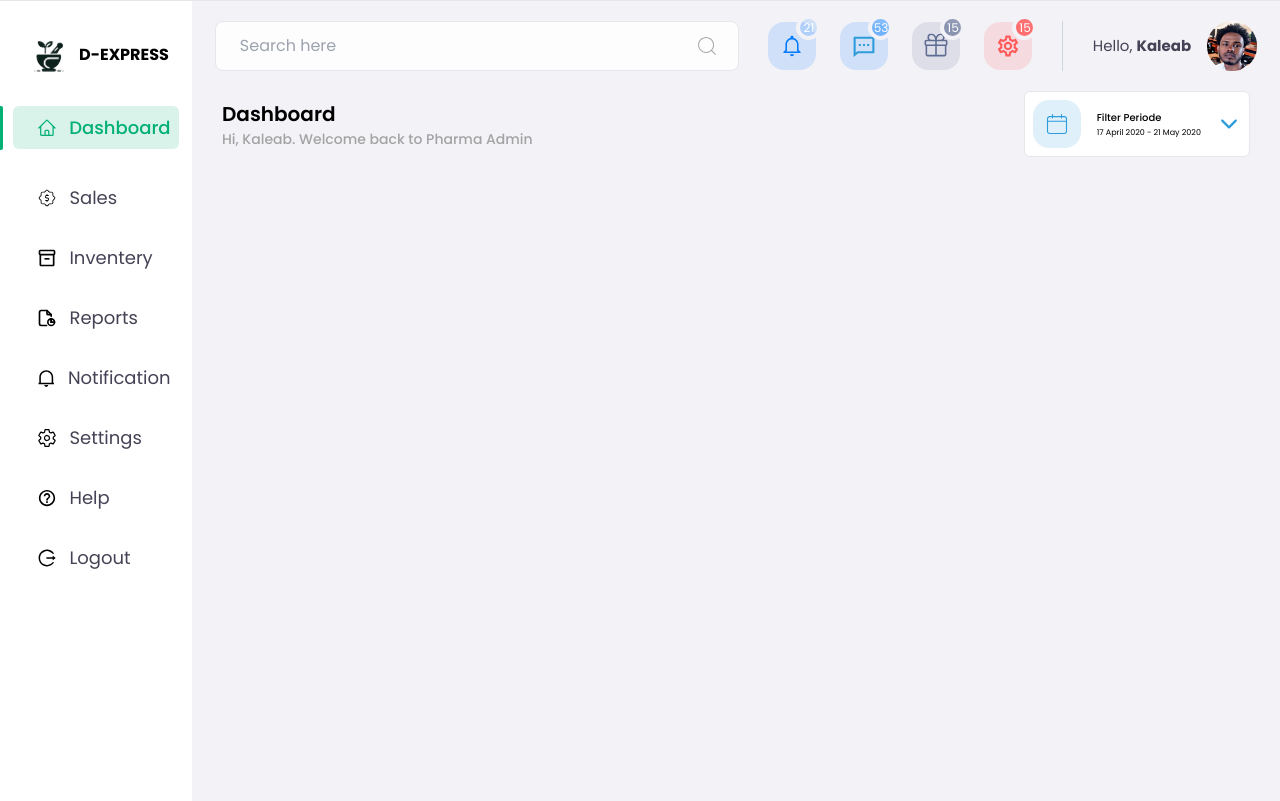
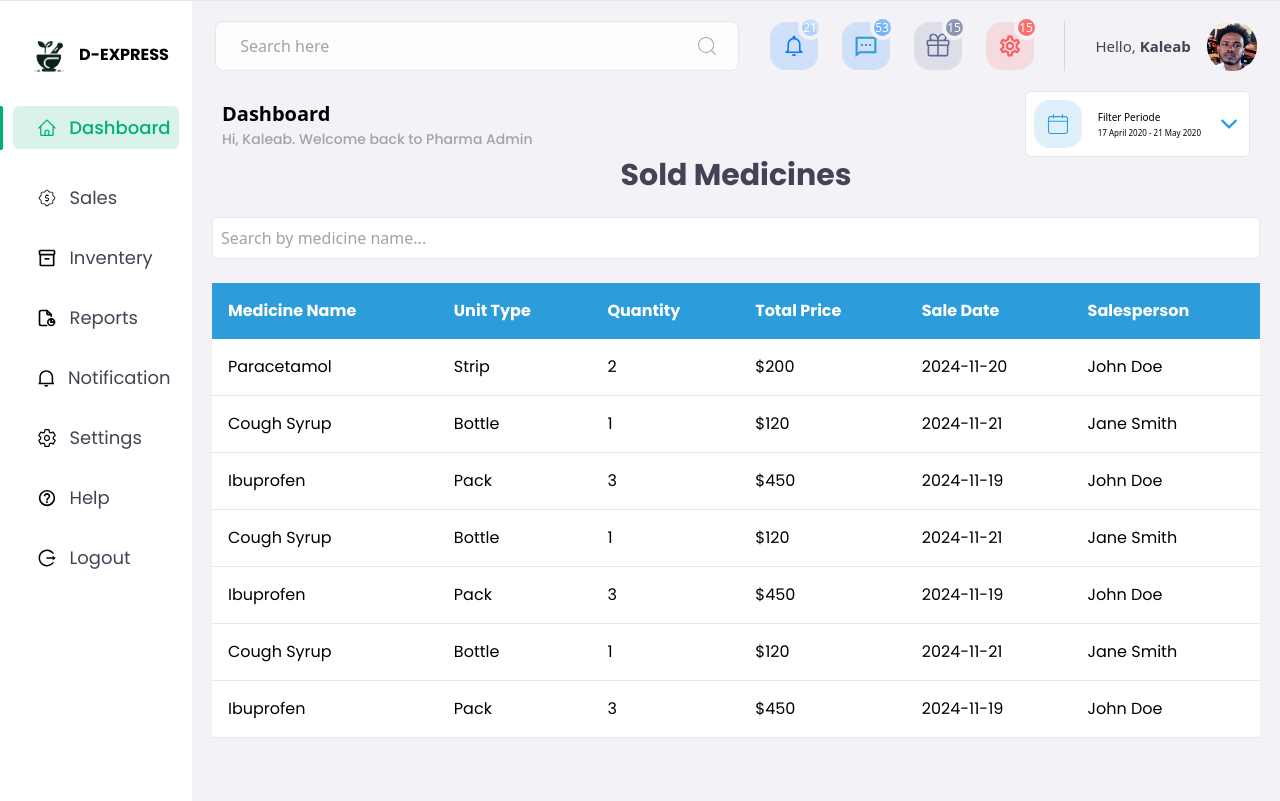
Before and after one commit to kalolani/PharmaTrack, a React (Vite) app in the folder FrontEnd/: page /dashboard/saleHistory in a window 1280 px wide. Built offline with nearby package versions, Linux system fonts and the light colour scheme.

Commit message:
added the sales history page

```diff
--- a/FrontEnd/src/components/SaleHistory.jsx
+++ b/FrontEnd/src/components/SaleHistory.jsx
@@ -1,13 +1,153 @@
+import { useState } from "react";
 import AdminNavBar from "./AdminNavBar";
 import DashboardWelcome from "./DashboardWelcome";
 
-function SaleHistory() {
+function SoldMedicines() {
+  // Demo data for sold medicines
+  const demoSoldMedicines = [
+    {
+      id: 1,
+      name: "Paracetamol",
+      unitType: "Strip",
+      quantity: 2,
+      totalPrice: 200,
+      saleDate: "2024-11-20",
+      salesperson: "John Doe",
+    },
+    {
+      id: 2,
+      name: "Cough Syrup",
+      unitType: "Bottle",
+      quantity: 1,
+      totalPrice: 120,
+      saleDate: "2024-11-21",
+      salesperson: "Jane Smith",
+    },
+    {
+      id: 3,
+      name: "Ibuprofen",
+      unitType: "Pack",
+      quantity: 3,
+      totalPrice: 450,
+      saleDate: "2024-11-19",
+      salesperson: "John Doe",
+    },
+    {
+      id: 2,
+      name: "Cough Syrup",
+      unitType: "Bottle",
+      quantity: 1,
+      totalPrice: 120,
+      saleDate: "2024-11-21",
+      salesperson: "Jane Smith",
+    },
+    {
+      id: 3,
+      name: "Ibuprofen",
+      unitType: "Pack",
+      quantity: 3,
+      totalPrice: 450,
+      saleDate: "2024-11-19",
+      salesperson: "John Doe",
+    },
+    {
+      id: 2,
+      name: "Cough Syrup",
+      unitType: "Bottle",
+      quantity: 1,
+      totalPrice: 120,
+      saleDate: "2024-11-21",
+      salesperson: "Jane Smith",
+    },
+    {
+      id: 3,
+      name: "Ibuprofen",
+      unitType: "Pack",
+      quantity: 3,
+      totalPrice: 450,
+      saleDate: "2024-11-19",
+      salesperson: "John Doe",
+    },
+  ];
+
+  // State for search and filters
+  const [searchQuery, setSearchQuery] = useState("");
+  const [filteredMedicines, setFilteredMedicines] = useState(demoSoldMedicines);
+
+  // Handle search
+  const handleSearch = (e) => {
+    const query = e.target.value.toLowerCase();
+    setSearchQuery(query);
+    const filtered = demoSoldMedicines.filter((medicine) =>
+      medicine.name.toLowerCase().includes(query)
+    );
+    setFilteredMedicines(filtered);
+  };
+
   return (
-    <div className="pt-[20px] pb-[50px] px-[20px] w-[85%] h-[100%] z-[10] text-[rgb(249 250 251)] font-Poppins bg-[#F3F2F7] min-h-screen">
+    <div className="pt-[20px] pb-[50px] px-[20px] w-[85%] h-[100%] z-[10] bg-[#F3F2F7] min-h-screen">
+      {/* Navbar */}
       <AdminNavBar />
+
+      {/* Welcome Section */}
       <DashboardWelcome />
+
+      {/* Header */}
+      <h1 className="text-3xl font-bold text-center text-[#464255] mb-6 font-Poppins">
+        Sold Medicines
+      </h1>
+
+      {/* Search Bar */}
+      <div className="mb-6">
+        <input
+          type="text"
+          placeholder="Search by medicine name..."
+          value={searchQuery}
+          onChange={handleSearch}
+          className="w-full p-2 border rounded text-gray-800 focus:outline-2 outline-[#2D9CDB]"
+        />
+      </div>
+
+      {/* Table */}
+      <div className="overflow-x-auto">
+        <table className="w-full bg-white rounded shadow-md">
+          <thead>
+            <tr className="bg-[#2D9CDB] text-left text-white">
+              <th className="p-4 font-Poppins">Medicine Name</th>
+              <th className="p-4 font-Poppins">Unit Type</th>
+              <th className="p-4 font-Poppins">Quantity</th>
+              <th className="p-4 font-Poppins">Total Price</th>
+              <th className="p-4 font-Poppins">Sale Date</th>
+              <th className="p-4 font-Poppins">Salesperson</th>
+            </tr>
+          </thead>
+          <tbody>
+            {filteredMedicines.length > 0 ? (
+              filteredMedicines.map((medicine) => (
+                <tr key={medicine.id} className="border-b hover:bg-gray-100">
+                  <td className="p-4 font-Poppins">{medicine.name}</td>
+                  <td className="p-4 font-Poppins">{medicine.unitType}</td>
+                  <td className="p-4 font-Poppins">{medicine.quantity}</td>
+                  <td className="p-4 font-Poppins">${medicine.totalPrice}</td>
+                  <td className="p-4 font-Poppins">{medicine.saleDate}</td>
+                  <td className="p-4 font-Poppins">{medicine.salesperson}</td>
+                </tr>
+              ))
+            ) : (
+              <tr>
+                <td
+                  colSpan="6"
+                  className="p-4 text-center text-gray-500 font-Poppins"
+                >
+                  No medicines found.
+                </td>
+              </tr>
+            )}
+          </tbody>
+        </table>
+      </div>
     </div>
   );
 }
 
-export default SaleHistory;
+export default SoldMedicines;
```
